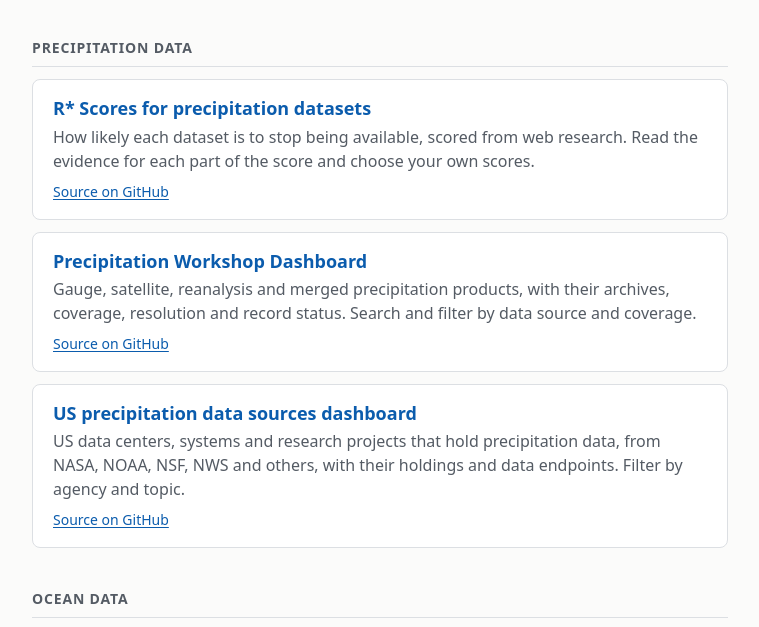
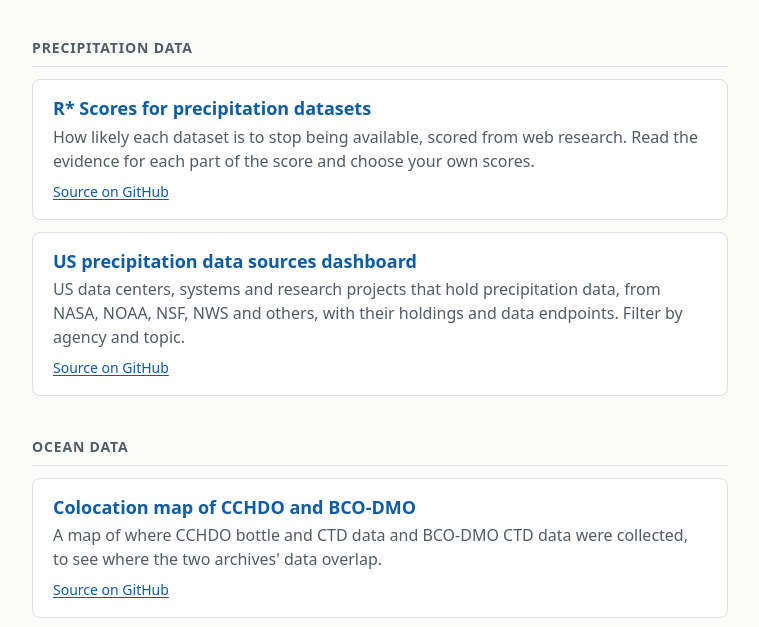
Before and after one commit to lmerchant/lmerchant.github.io, a plain HTML site: page index.html in a window 1280 px wide. Shown: the part 145-772 px from the top of the page, without its empty margins (260-1019 px from the left). Drawn offline with Linux system fonts and the light colour scheme.

Commit message:
Remove Precipitation Workshop Dashboard section
Removed the Precipitation Workshop Dashboard section from the index.html file.

```diff
--- a/index.html
+++ b/index.html
@@ -183,25 +183,6 @@
                         </li>
                         <li class="project">
                             <h3>
-                                <a href="https://lmerchant.github.io/precip_workshop_dashboard/"
-                                    >Precipitation Workshop Dashboard</a
-                                >
-                            </h3>
-                            <p>
-                                Gauge, satellite, reanalysis and merged precipitation products, with their
-                                archives, coverage, resolution and record status. Search and filter by
-                                data source and coverage.
-                            </p>
-                            <a
-                                class="source"
-                                href="https://github.com/lmerchant/precip_workshop_dashboard"
-                                >Source on GitHub<span class="visually-hidden">
-                                    for the Precipitation Workshop Dashboard</span
-                                ></a
-                            >
-                        </li>
-                        <li class="project">
-                            <h3>
                                 <a href="https://lmerchant.github.io/precipitation_dashboard/"
                                     >US precipitation data sources dashboard</a
                                 >
```
